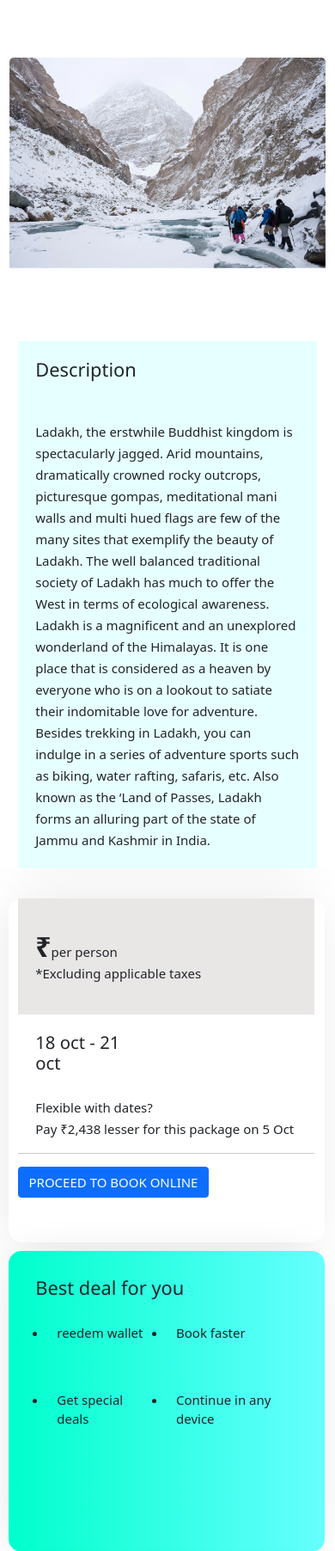
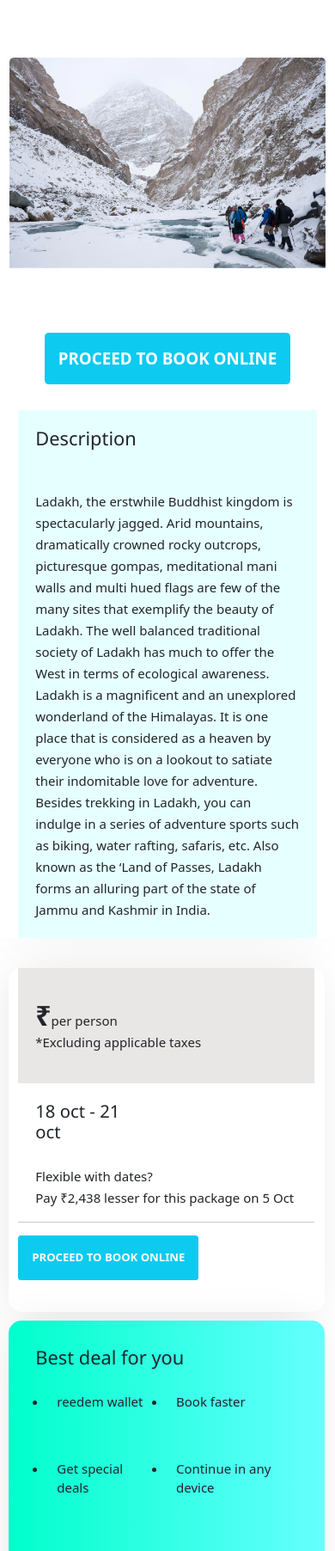
Before and after one commit to sid86-dev/Travel-Saas, a Flask app: template templates/details.html in a window 390 px wide. Shown: the part 45-1849 px from the top of the page at 86% size. Run offline with Flask 2, Linux system fonts and the light colour scheme; the template is opened without the code that fills it, so the values that code supplies are empty; some libraries are stand-ins or nearby versions.

Commit message:
Details Button Styled

```diff
--- a/static/css/detail.css
+++ b/static/css/detail.css
@@ -128,6 +128,19 @@ height: 350px;
     background-color: rgb(233, 230, 230);
     padding: 20px 20px ;
 }
+.btn-info{
+    /* background-color: #11c3c3; */
+    /* background-color: rgb(5, 205, 231) !important;
+    color: white !important; */
+    color: white !important;
+    font-weight: bold !important;
+    margin-bottom: 20px !important;
+    padding: 15px !important;
+}
+.btn-info:hover{
+    background-color: rgb(2, 207, 235) !important;
+    transform: scale(1.1);
+}
 
 
 @media screen and (max-width: 1200px) {
@@ -143,6 +156,14 @@ height: 350px;
 
 
     }
+    .text-right{
+        text-align: center !important;
+    }
+    .btn-info:hover{
+        background-color: rgb(2, 207, 235) !important;
+        transform: scale(1.1);
+    }
+
   }
 
   @media screen and (max-width: 1000px) {
--- a/templates/details.html
+++ b/templates/details.html
@@ -111,6 +111,7 @@
                 </div >
             </div>
 
+
             <div class=" col-xl-4 col-lg-4">
                 <img src="/static/img/fourth.jpg" class = "img1 d-none d-lg-block" alt="Ladakh" >
             </div>
@@ -120,6 +121,9 @@
                 <img src="/static/img/manali.jpg" class = "img3 d-none d-xl-block" alt="manali" width="250px" height="150px" >
             </div>
         </div>
+        <!-- <div ><a href="/booking/{{res[0]}}"><button type="button" class="btn btn-info btn-lg active btn1" style="border-radius:15px padding:20px 40px float: right ;">PROCEED TO BOOK ONLINE</button></a></div> -->
+        <div class="text-right"><a href="/booking/{{res[0]}}"><button type="button" class="btn btn-info btn-lg" style="border-radius:15px padding:20px 40px;">PROCEED TO BOOK ONLINE</button></a></div>
+
         <div class="desc" style="margin:10px; background-color: #e6ffff">
             <h3 style="padding:20px; background-color: #e6ffff">Description</h3>
             <p style="padding:20px; background-color: #e6ffff">
@@ -151,7 +155,7 @@
                 </div>
 
                 <hr>
-                <a href="/booking/{{res[0]}}"><button type="button" class="btn btn-primary" style="border-radius:15px padding:20px 40px; ">PROCEED TO BOOK ONLINE</button></a>
+                <a href="/booking/{{res[0]}}"><button type="button" class="btn btn-info btn-sm" style="border-radius:15px padding:20px 40px; ">PROCEED TO BOOK ONLINE</button></a>
             </div>
             <div class="offers col-lg-4 col-sm-12">
                 <div class="offer-head "style="padding: 20px;">
```
